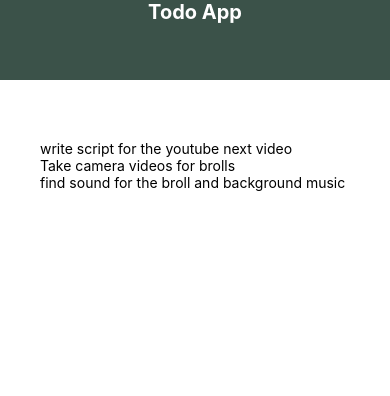
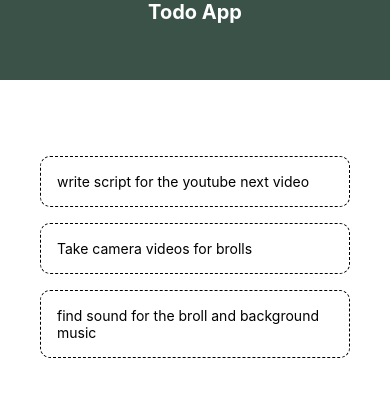
Before and after one commit to kikusourabh/DoneWithIT, a React Native app: screen / in a window 390 px wide. Shown: the top 396 px of the page. Built offline with nearby package versions, Linux system fonts and the light colour scheme.

Commit message:
adding press handler to todo list

```diff
--- a/App.js
+++ b/App.js
@@ -11,7 +11,8 @@ import {
 } from "react-native";
 
 import color from "./app/config/color";
-import Header from "./app/screens/Header";
+import Header from "./app/components/Header";
+import TodoItem from "./app/components/TodoItem";
 
 export default function App() {
   const [todos, setTodos] = useState([
@@ -20,7 +21,15 @@ export default function App() {
     { todo: "find sound for the broll and background music", key: "3" },
   ]);
 
-  const renderTodoItem = ({ item }) => <Text>{item.todo}</Text>;
+  const renderTodoItem = ({ item }) => (
+    <TodoItem item={item} presshandler={presshandler}></TodoItem>
+  );
+
+  const presshandler = (key) => {
+    setTodos((prevTodo) => {
+      return prevTodo.filter((todo) => todo.key != key);
+    });
+  };
   return (
     <View style={styles.container}>
       <Header></Header>
--- a/app/screens/Header.js
+++ b/app/components/Header.js
@@ -3,7 +3,7 @@ import { Text, StyleSheet, View, Platform } from "react-native";
 import color from "../config/color";
 import Constants from "expo-constants";
 
-function Header(props) {
+function Header() {
   return (
     <View style={styles.HeaderContainer}>
       <Text style={styles.TitleText}>Todo App</Text>
--- /dev/null
+++ b/app/components/TodoItem.js
@@ -0,0 +1,21 @@
+import React from "react";
+import { TouchableOpacity, StyleSheet, Text } from "react-native";
+
+function TodoItem({ item, presshandler }) {
+  return (
+    <TouchableOpacity onPress={() => presshandler(item.key)}>
+      <Text style={styles.ItemStyles}>{item.todo}</Text>
+    </TouchableOpacity>
+  );
+}
+
+const styles = StyleSheet.create({
+  ItemStyles: {
+    padding: 16,
+    marginTop: 16,
+    borderWidth: 1,
+    borderStyle: "dashed",
+    borderRadius: 10,
+  },
+});
+export default TodoItem;
```
